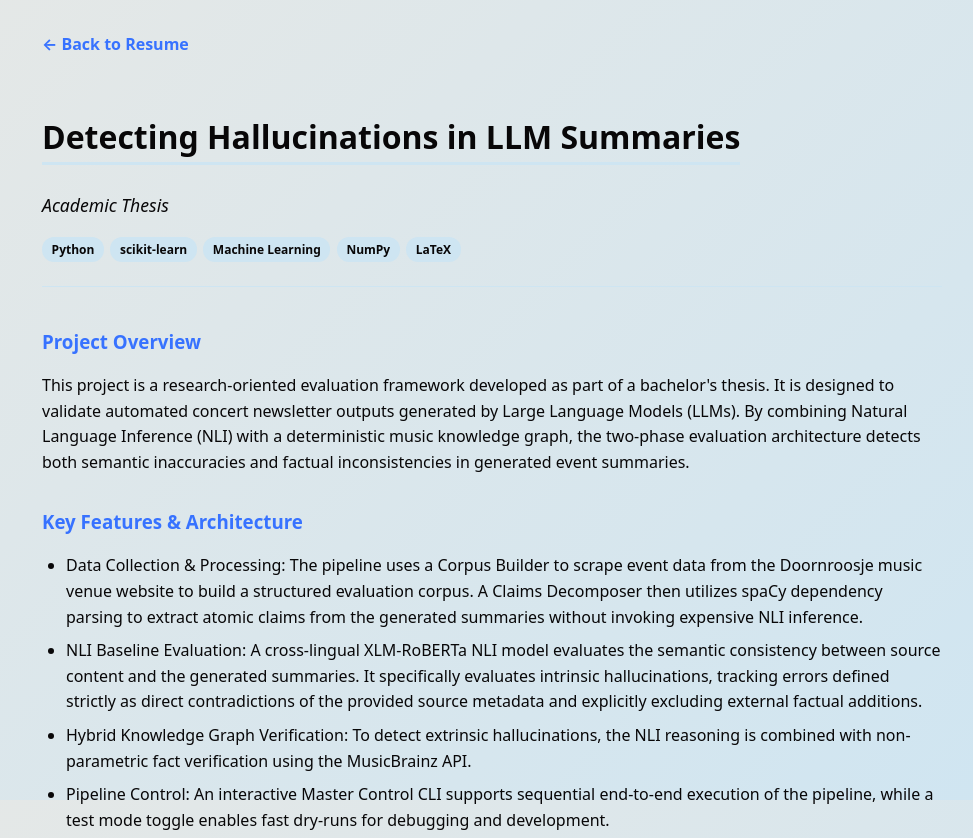
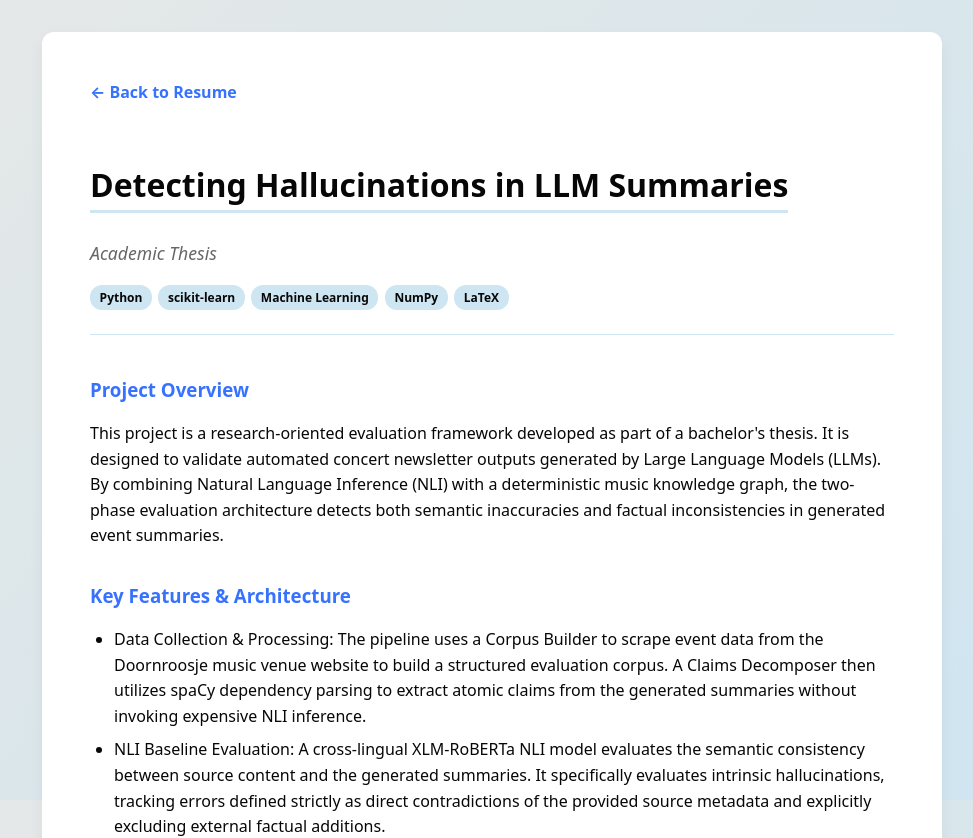
Before and after one commit to rkoelewijn/resume, a Vue app: page /bsc-thesis in a window 1280 px wide. Shown: the top 838 px of the page, without its empty margins (148-1121 px from the left). Built offline with nearby package versions, Linux system fonts and the light colour scheme.

Commit message:
fixed project page backgrounds

```diff
--- a/src/views/HomeView.vue
+++ b/src/views/HomeView.vue
@@ -283,7 +283,7 @@ onMounted(() => {
           :href="repo.html_url"
           target="_blank"
           rel="noopener noreferrer"
-          class="card"
+          class="card-interactive"
         >
           <strong>{{ repo.name }}</strong>
           <p class="secondary-text" style="margin: 0.5rem 0;">
--- a/src/views/ProjectDetailView.vue
+++ b/src/views/ProjectDetailView.vue
@@ -18,7 +18,7 @@ const project = computed(() => {
 </script>
 
 <template>
-  <main class="resume-container">
+  <main class="project-wrap">
 
     <nav style="margin-bottom: 2rem;">
       <RouterLink to="/" class="highlight-text" style="font-weight: bold;">
@@ -29,7 +29,7 @@ const project = computed(() => {
     <div v-if="project">
       <header style="margin-bottom: 2.5rem; border-bottom: 1px solid var(--divider); padding-bottom: 1.5rem;">
         <h1 class="section-title" style="margin-bottom: 0.5rem;">{{ project.title }}</h1>
-        <p class="minor-text" style="font-size: 1.1rem; font-style: italic;">{{ project.type }}</p>
+        <p class="secondary-text" style="font-size: 1.1rem; font-style: italic;">{{ project.type }}</p>
 
         <div class="tech-tags" style="margin-top: 1rem;">
           <span v-for="tech in project.tech" :key="tech" class="tech-tag">{{ tech }}</span>
@@ -57,27 +57,28 @@ const project = computed(() => {
 
     <div v-else style="text-align: center; padding: 4rem 0;">
       <h2>Project Not Found</h2>
-      <p class="minor-text" style="margin-top: 1rem;">The project you are looking for does not exist or has been removed.</p>
+      <p class="secondary-text" style="margin-top: 1rem;">The project you are looking for does not exist or has been removed.</p>
     </div>
 
   </main>
 </template>
 
 <style scoped>
-/* Resuses your existing tech-tag styles for consistency */
-.tech-tags {
-  display: flex;
-  flex-wrap: wrap;
-  gap: 0.4rem;
+
+.project-page {
+  --bg-gradient: linear-gradient(135deg, #1a1a1a 0%, #2b2b2b 100%);
+
+  /* If the wrapper doesn't stretch full height, you can force the background here */
+  background: var(--bg-gradient);
+  min-height: 100vh;
 }
 
-.tech-tag {
-  background-color: var(--divider);
-  color: var(--text-main);
-  padding: 0.2rem 0.6rem;
+.project-wrap {
+  background-color: var(--card-bg);
+  padding: 3rem;
   border-radius: 12px;
-  font-size: 0.75rem;
-  font-weight: 600;
+  box-shadow: 0 8px 16px rgba(8, 7, 8, 0.05);
+  transition: background-color 0.3s ease;
 }
 
 /* Print optimization */
```
